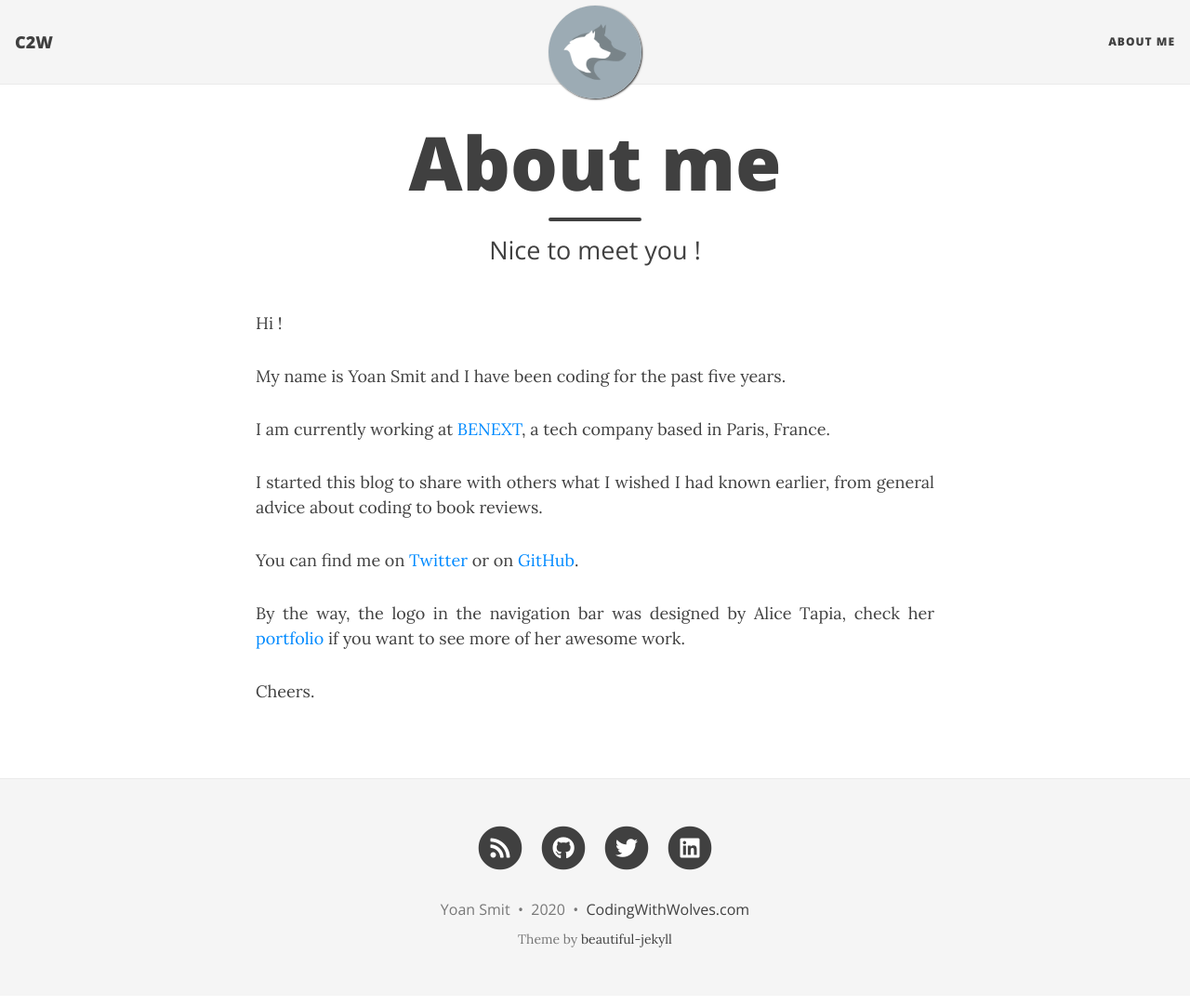
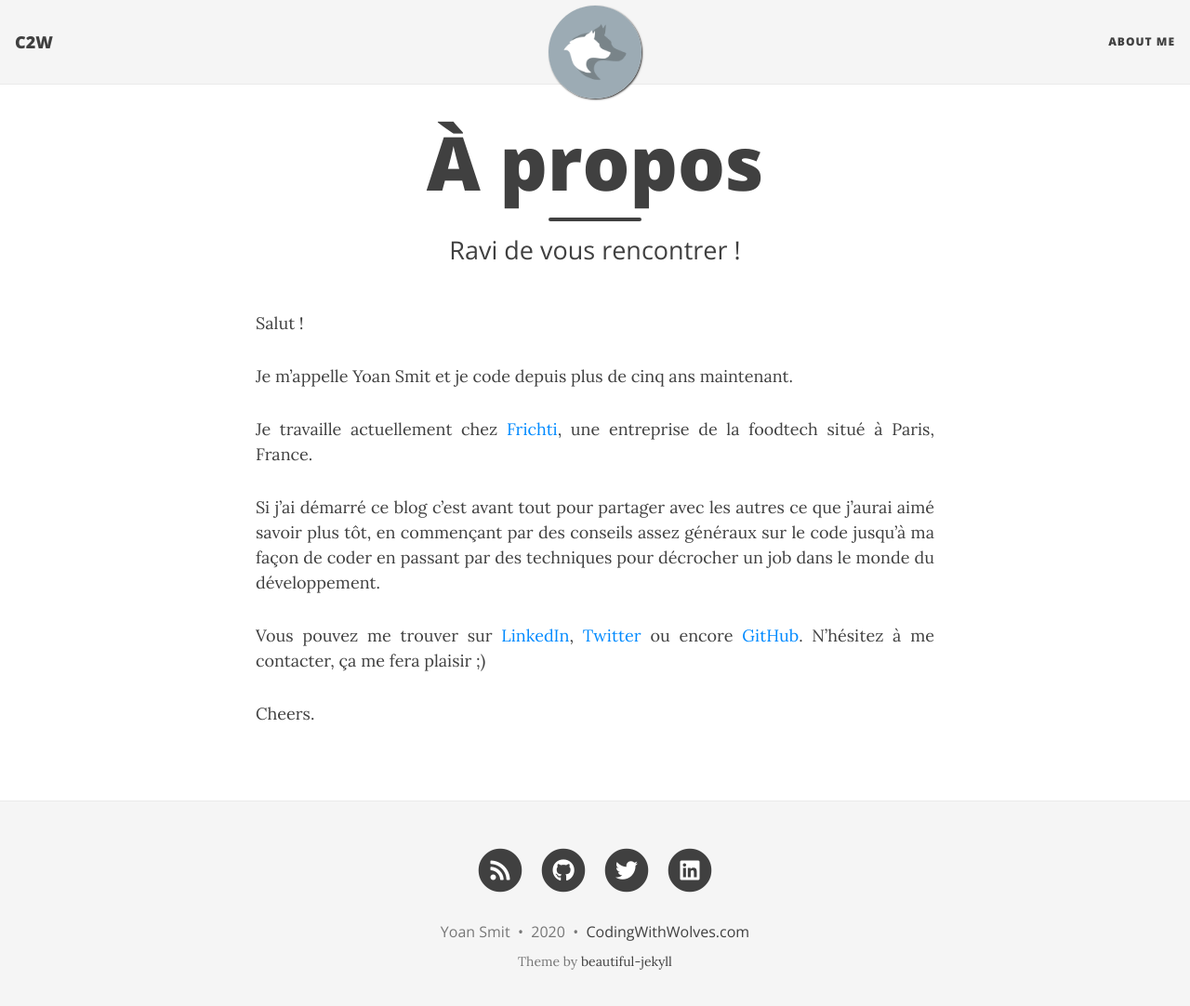
Before and after one commit to Naxyoh/naxyoh.github.io, a Jekyll site: the page built from about.markdown, in a window 1280 px wide and 1095 px high. Shown: the top 1082 px of the window at 93% size. Built offline with Jekyll 4.4.1, drawn with Linux system fonts in a browser that asks for light colours; nearby versions of some CDN libraries.

Commit message:
Translation about page

```diff
--- a/about.markdown
+++ b/about.markdown
@@ -1,20 +1,18 @@
 ---
 layout: page
-title: About me
-subtitle: Nice to meet you !
+title: À propos
+subtitle: Ravi de vous rencontrer !
 permalink: /about/
 ---
 
-Hi !
+Salut !
 
-My name is Yoan Smit and I have been coding for the past five years.
+Je m'appelle Yoan Smit et je code depuis plus de cinq ans maintenant.
 
-I am currently working at [BENEXT](https://www.benextcompany.com){:target="_blank"}, a tech company based in Paris, France.
+Je travaille actuellement chez [Frichti](https://www.frichti.co){:target="_blank"}, une entreprise de la foodtech situé à Paris, France.
 
-I started this blog to share with others what I wished I had known earlier, from general advice about coding to book reviews.
+Si j'ai démarré ce blog c'est avant tout pour partager avec les autres ce que j'aurai aimé savoir plus tôt, en commençant par des conseils assez généraux sur le code jusqu'à ma façon de coder en passant par des techniques pour décrocher un job dans le monde du développement.
 
-You can find me on [Twitter](https://twitter.com/YoanSmit){:target="_blank"} or on [GitHub](https://github.com/naxyoh){:target="_blank"}.
-
-By the way, the logo in the navigation bar was designed by Alice Tapia, check her [portfolio](https://www.alicetapia.com/){:target="_blank"} if you want to see more of her awesome work.
+Vous pouvez me trouver sur [LinkedIn](https://www.linkedin.com/in/yoan-smit/), [Twitter](https://twitter.com/YoanSmit){:target="_blank"} ou encore [GitHub](https://github.com/naxyoh){:target="_blank"}. N'hésitez à me contacter, ça me fera plaisir ;)
 
 Cheers.
```
